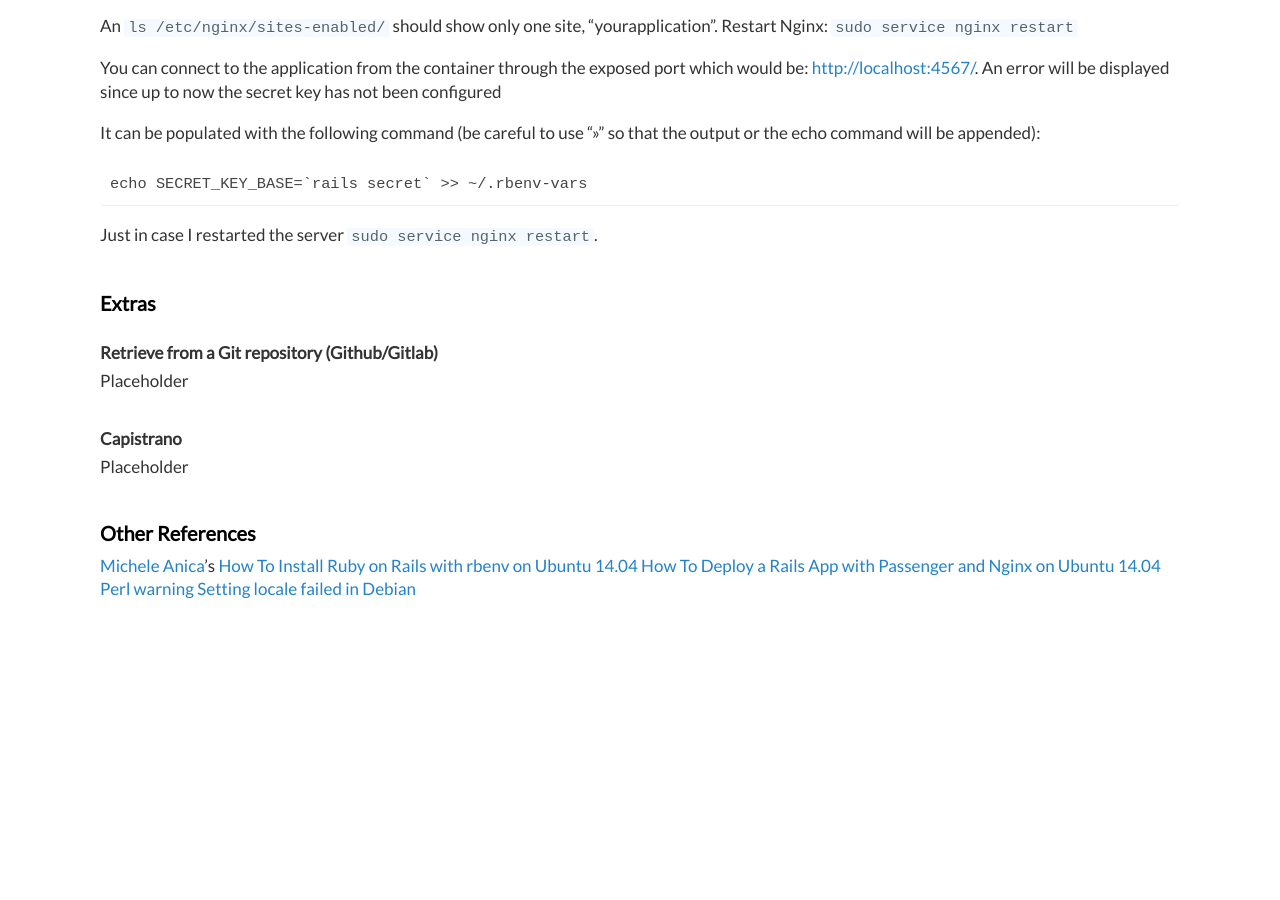
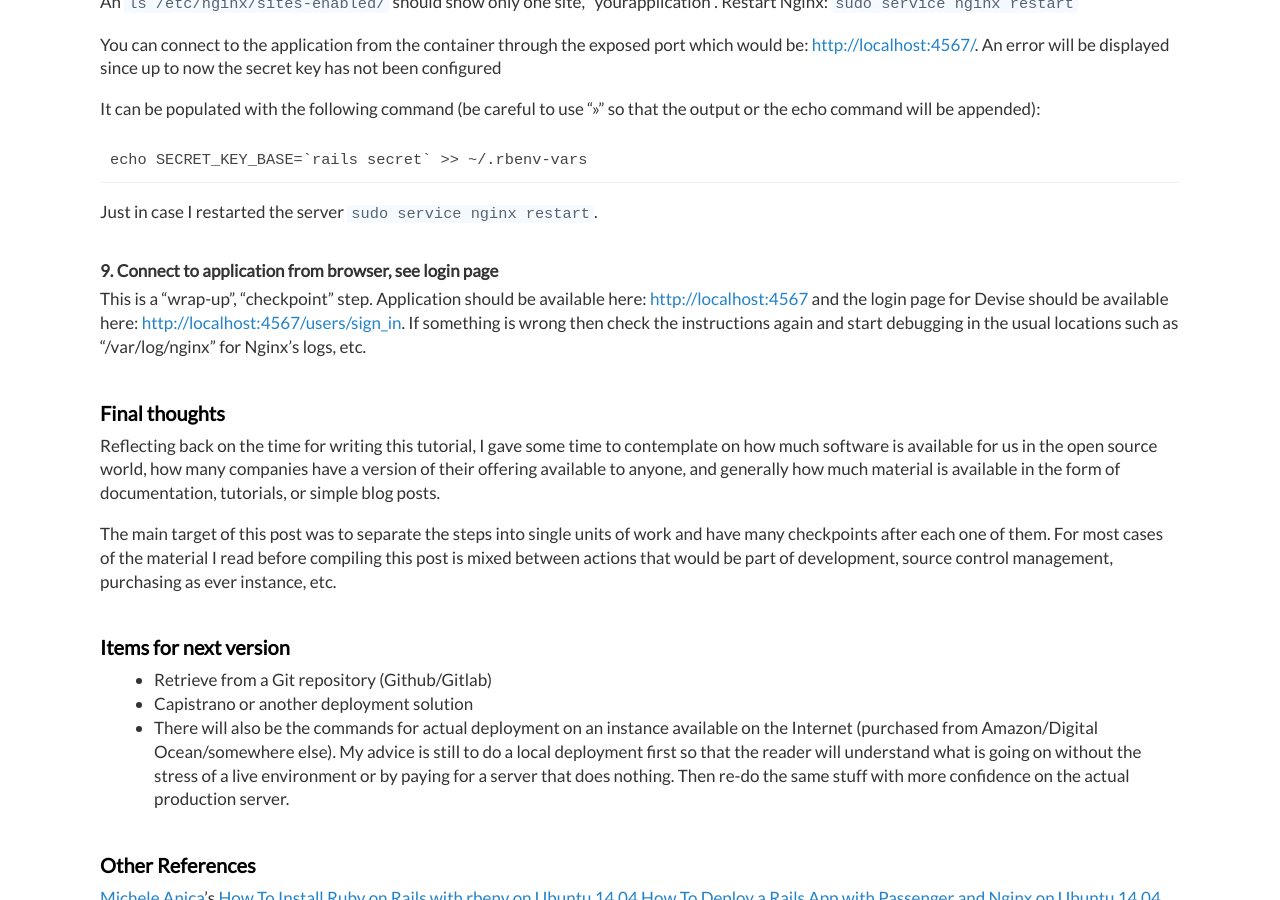
Before and after one commit to dimitrismistriotis/dimitrismistriotis.github.io, a Jekyll site: the page built from _posts/2017-01-07-deploy_rails.md, in a window 1280 px wide and 900 px high, scrolled down 10393 px. Built offline with Jekyll 4.4.1, drawn with Linux system fonts in a browser that asks for light colours; before the commit the page ends 11011 px from its top, so only the background shows below that; some of the changed text lies outside the part shown.

Commit message:
Final thoughts and TODOs for later revisions

```diff
--- a/_posts/2017-01-07-deploy_rails.md
+++ b/_posts/2017-01-07-deploy_rails.md
@@ -585,15 +584,38 @@ echo SECRET_KEY_BASE=`rails secret` >> ~/.rbenv-vars
 
 Just in case I restarted the server `sudo service nginx restart`.
 
-## Extras
+### 9. Connect to application from browser, see login page
 
-### Retrieve from a Git repository (Github/Gitlab)
+This is a "wrap-up", "checkpoint" step. Application should be available here:
+<http://localhost:4567> and the login page for Devise should be available here:
+<http://localhost:4567/users/sign_in>. If something is wrong then check the
+instructions again and start debugging in the usual locations such as
+"/var/log/nginx" for Nginx's logs, etc.
 
-Placeholder
+## Final thoughts
 
-### Capistrano
+Reflecting back on the time for writing this tutorial, I gave some time to
+contemplate on how much software is available for us in the open source world,
+how many companies have a version of their offering available to anyone, and
+generally how much material is available in the form of documentation,
+tutorials, or simple blog posts.
 
-Placeholder
+The main target of this post was to separate the steps into single units of work
+and have many checkpoints after each one of them. For most cases of the
+material I read before compiling this post is mixed between actions that would
+be part of development, source control management, purchasing as ever instance,
+etc.
+
+## Items for next version
+
+* Retrieve from a Git repository (Github/Gitlab)
+* Capistrano or another deployment solution
+* There will also be the commands for actual deployment on an instance available
+  on the Internet (purchased from Amazon/Digital Ocean/somewhere else). My
+  advice is still to do a local deployment first so that the reader will
+  understand what is going on without the stress of a live environment or by
+  paying for a server that does nothing. Then re-do the same stuff with more
+  confidence on the actual production server.
 
 ## Other References
 
```
Also changed, not shown: other parts of _posts/2017-01-07-deploy_rails.md (+1 -2 lines).
